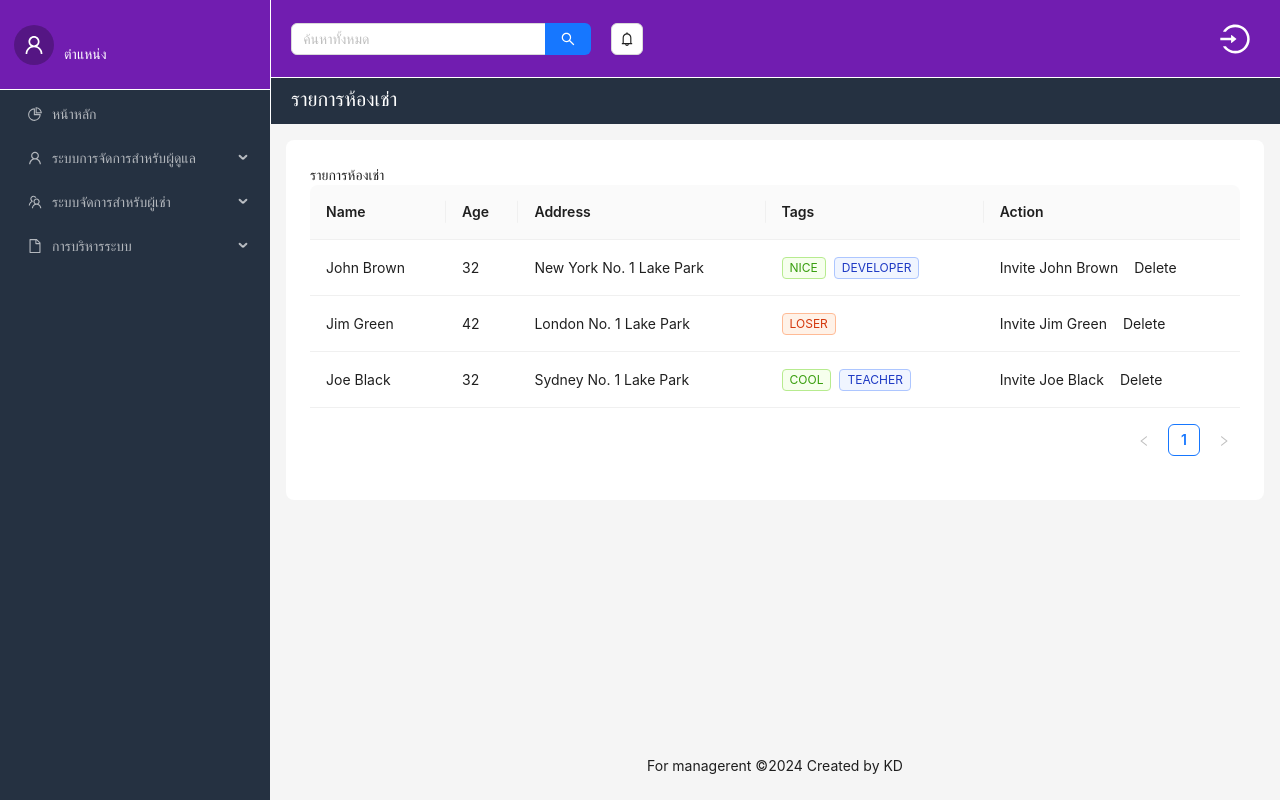
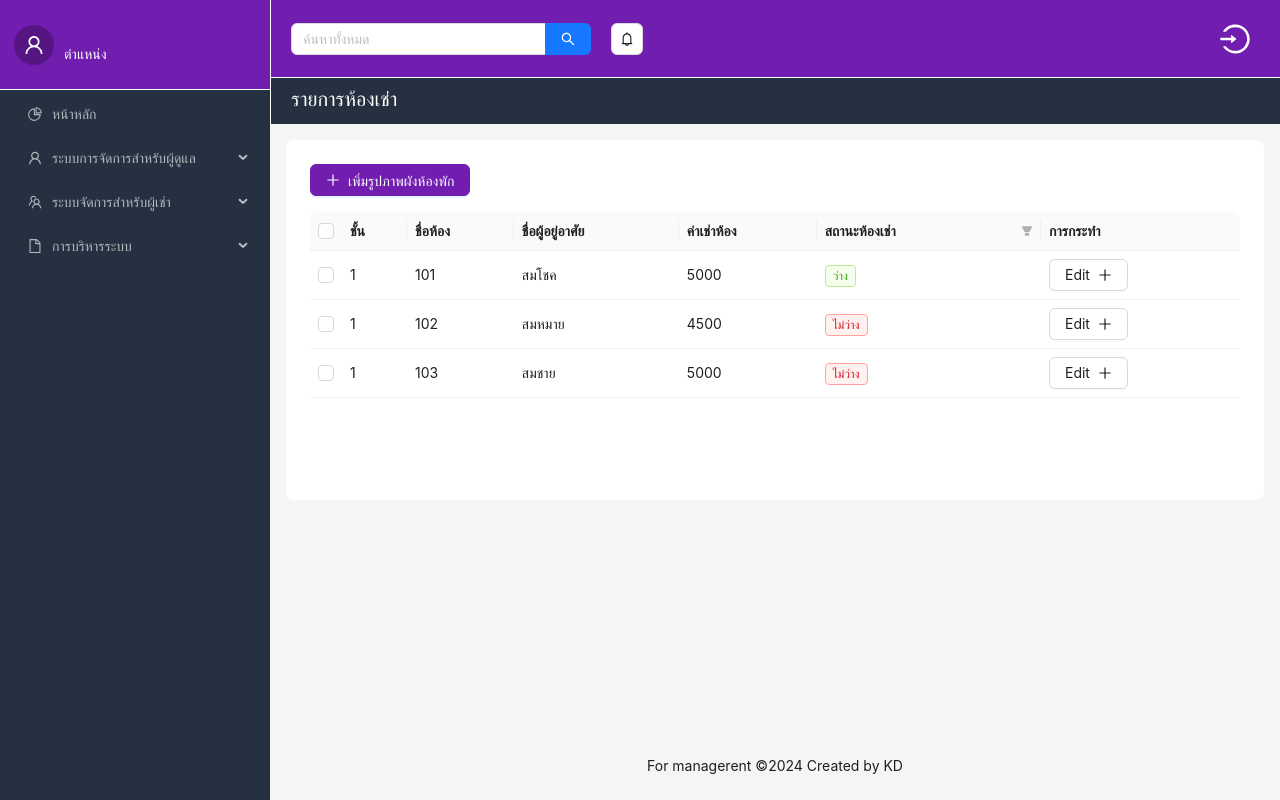
Before and after one commit to Teerapat-Kuiyawattananon/for-managerent-frontend, a React (Vite) app: page /roomlist in a window 1280 px wide. Built offline with nearby package versions, Linux system fonts and the light colour scheme.

Commit message:
implement table in roomListPage

```diff
--- a/src/components/pageStaff/roomList-page/roomListPage.tsx
+++ b/src/components/pageStaff/roomList-page/roomListPage.tsx
@@ -1,94 +1,44 @@
 import React from 'react';
-import { Table } from 'antd';
-import type { TableProps } from 'antd';
-import { Tag, Space } from 'antd';
+import {  Button, Space } from 'antd';
+import { PlusOutlined } from '@ant-design/icons';
+import { RoomListTable } from './roomListTable';
 
-interface DataType {
-  key: string;
-  name: string;
-  age: number;
-  address: string;
-  tags: string[];
-}
 
-const RoomListPage: React.FC = () => {
-  const columns: TableProps<DataType>['columns'] = [
+const data = [
   {
-      title: 'Name',
-      dataIndex: 'name',
-      key: 'name',
-      render: (text) => <a>{text}</a>,
+    key: '1',
+    floor: '1',
+    roomName: '101',
+    tenantName: 'สมโชค',
+    roomRent: 5000,
+    roomStatus: 'ว่าง',
   },
   {
-      title: 'Age',
-      dataIndex: 'age',
-      key: 'age',
+    key: '2',
+    floor: '1',
+    roomName: '102',
+    tenantName: 'สมหมาย',
+    roomRent: 4500,
+    roomStatus: 'ไม่ว่าง',
   },
   {
-      title: 'Address',
-      dataIndex: 'address',
-      key: 'address',
-    },
-    {
-      title: 'Tags',
-      key: 'tags',
-      dataIndex: 'tags',
-      render: (_, { tags }) => (
-        <>
-          {tags.map((tag) => {
-            let color = tag.length > 5 ? 'geekblue' : 'green';
-            if (tag === 'loser') {
-              color = 'volcano';
-            }
-            return (
-              <Tag color={color} key={tag}>
-                {tag.toUpperCase()}
-              </Tag>
-            );
-          })}
-        </>
-      ),
-    },
-    {
-      title: 'Action',
-      key: 'action',
-      render: (_, record) => (
-        <Space size="middle">
-          <a>Invite {record.name}</a>
-          <a>Delete</a>
-        </Space>
-      ),
+    key: '3',
+    floor: '1',
+    roomName: '103',
+    tenantName: 'สมชาย',
+    roomRent: 5000,
+    roomStatus: 'ไม่ว่าง',
   },
 ];
 
-  const data: DataType[] = [
-    {
-      key: '1',
-      name: 'John Brown',
-      age: 32,
-      address: 'New York No. 1 Lake Park',
-      tags: ['nice', 'developer'],
-    },
-    {
-      key: '2',
-      name: 'Jim Green',
-      age: 42,
-      address: 'London No. 1 Lake Park',
-      tags: ['loser'],
-    },
-    {
-      key: '3',
-      name: 'Joe Black',
-      age: 32,
-      address: 'Sydney No. 1 Lake Park',
-      tags: ['cool', 'teacher'],
-    },
-  ];
+const RoomListPage: React.FC = () => {
 
   return (
     <div>
-      <h1>รายการห้องเช่า</h1>
-      <Table columns={columns} dataSource={data} />
+      <Space style={{ marginBottom: 16 }}>
+        <Button type="primary" icon={<PlusOutlined />}>เพิ่มรูปภาพผังห้องพัก</Button>
+      </Space>
+      <RoomListTable data={data}/>
     </div>
   );
 };
--- /dev/null
+++ b/src/components/pageStaff/roomList-page/roomListTable.tsx
@@ -0,0 +1,125 @@
+import React, {useState} from 'react';
+import { Table, Button, Tag, ConfigProvider } from 'antd';
+import { PlusOutlined } from '@ant-design/icons';
+import type { TableColumnsType, TableProps } from 'antd';
+
+type TableRowSelection<T> = TableProps<T>['rowSelection'];
+
+
+interface RoomListTableProps {
+    data: RoomListTableData[],
+}
+
+export interface RoomListTableData {
+    key: React.Key;
+    floor: string;
+    roomName: string;
+    tenantName: string;
+    roomRent: number;
+    roomStatus: string;
+};
+
+export const RoomListTable: React.FC<RoomListTableProps> = ({ data }) => {
+    const [selectedRowKeys, setSelectedRowKeys] = useState<React.Key[]>([]);
+
+    const onSelectChange = (newSelectedRowKeys: React.Key[]) => {
+      console.log('selectedRowKeys changed: ', newSelectedRowKeys);
+      setSelectedRowKeys(newSelectedRowKeys);
+
+      // Show selected item.
+      const selectedRows = data.filter(item => newSelectedRowKeys.includes(item.key));
+      console.log('Selected Rows Data:', selectedRows);
+    };
+
+    const rowSelection: TableRowSelection<RoomListTableData> = {
+        selectedRowKeys,
+        onChange: onSelectChange,
+    };
+
+    function statusColor(status: string) {
+        let color;
+        switch(status) {
+            case 'ไม่ว่าง':
+                color = 'red';
+                break;
+            case 'ว่าง':
+                color = 'green';
+                break;
+            default:
+                return status
+        }
+        return <Tag color={color}>{status}</Tag>
+    }
+
+
+    const columns: TableColumnsType<RoomListTableData> = [
+        {
+            title: 'ชั้น',
+            dataIndex: 'floor',
+            key: 'floor',
+        },
+        {
+            title: 'ชื่อห้อง',
+            dataIndex: 'roomName',
+            key: 'roomName',
+        },
+        {
+            title: 'ชื่อผู้อยู่อาศัย',
+            dataIndex: 'tenantName',
+            key: 'tenantName',
+        },
+        {
+            title: 'ค่าเช่าห้อง',
+            dataIndex: 'roomRent',
+            key: 'roomRent',
+        },
+        {
+            title: 'สถานะห้องเช่า',
+            dataIndex: 'roomStatus',
+            key: 'roomStatus',
+            filters: [
+                { text: 'ว่าง', value: 'ว่าง' },
+                { text: 'ไม่ว่าง', value: 'ไม่ว่าง' }
+            ],
+            onFilter: (value, record: RoomListTableData) => {
+                return record.roomStatus === value;
+            },
+            render: statusColor
+        },
+        {
+            title: 'การกระทำ',
+            dataIndex: 'action',
+            key: 'action',
+            render: () => (
+                // record.RoomStatus === "ว่าง"
+                // <Link to=/add_roomList/>Edit</Link>
+
+                // record.RoomStatus === "ไม่ว่าง"
+                //  <Link to={`/add_roomList/${record.key}`}>Edit</Link>
+                <Button>
+                    Edit <PlusOutlined />
+                </Button>
+            ),
+        },
+    ];
+
+
+    return (
+        <ConfigProvider
+        theme={{
+            token: {
+                padding: 8
+            }
+        }}
+    >
+        <div>
+            <Table
+                columns={columns}
+                dataSource={data}
+                pagination={false}
+                rowSelection={rowSelection}
+            />
+        </div>
+        </ConfigProvider>
+    );
+};
```
Lines whose indentation alone changed are shown as unchanged.
